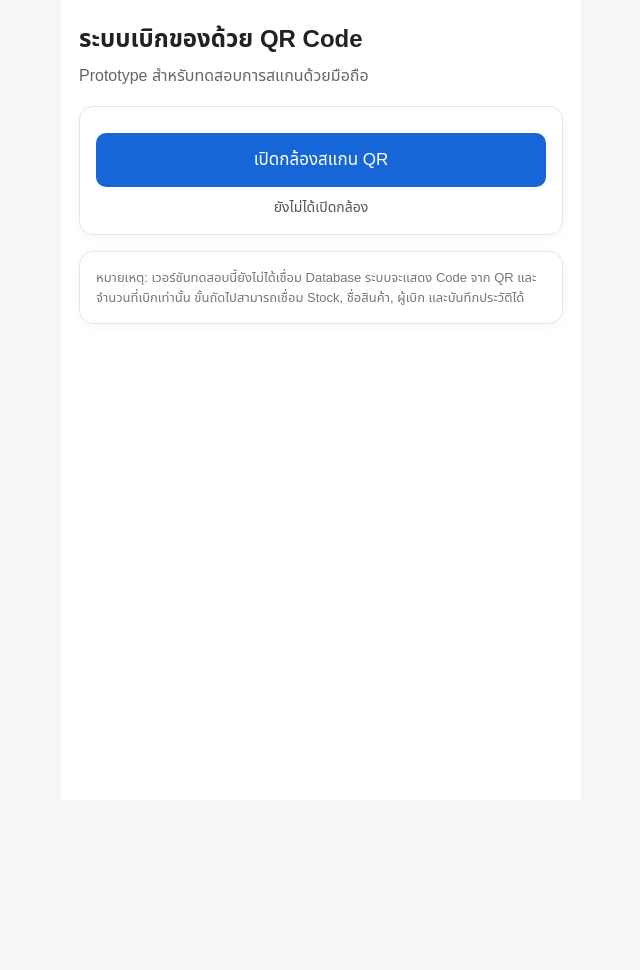
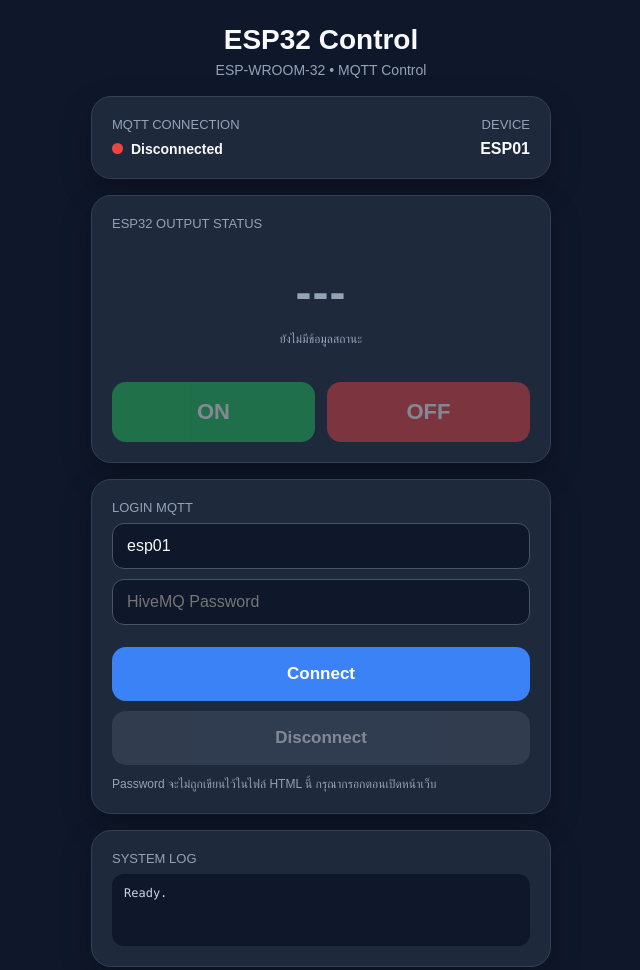
Before and after one commit to stdder123-maker/qr-stock-test, a plain HTML site: page index.html in a window 1280 px wide. Shown: the whole page, without its empty margins (319-959 px from the left). Before the commit the page ends 800 px from the top, so only its background shows below. Drawn offline with Linux system fonts and the light colour scheme.

Commit message:
Update index.html

```diff
--- a/index.html
+++ b/index.html
@@ -2,347 +2,394 @@
 <html lang="th">
 <head>
   <meta charset="UTF-8" />
-  <meta name="viewport" content="width=device-width, initial-scale=1.0" />
-  <title>ระบบเบิกของด้วย QR Code</title>
+  <meta name="viewport" content="width=device-width, initial-scale=1.0, viewport-fit=cover" />
+  <title>ESP32 Control</title>
 
-  <script src="https://unpkg.com/html5-qrcode"></script>
+  <script src="https://unpkg.com/mqtt/dist/mqtt.min.js"></script>
 
   <style>
-    * {
-      box-sizing: border-box;
-      font-family: Arial, "Noto Sans Thai", sans-serif;
-    }
-
+    * { box-sizing: border-box; }
     body {
       margin: 0;
-      background: #f4f6f8;
-      color: #222;
+      font-family: Arial, Tahoma, sans-serif;
+      background: #0f172a;
+      color: #f8fafc;
+      min-height: 100vh;
+      display: flex;
+      justify-content: center;
+      align-items: flex-start;
+      padding: 24px 16px;
     }
 
     .app {
-      max-width: 520px;
-      margin: 0 auto;
-      min-height: 100vh;
-      background: #fff;
-      padding: 18px;
+      width: 100%;
+      max-width: 460px;
     }
 
-    h1 {
-      margin: 4px 0 6px;
-      font-size: 24px;
-    }
-
-    .subtitle {
-      color: #666;
+    .title {
+      text-align: center;
       margin-bottom: 18px;
     }
 
-    .card {
-      background: #fff;
-      border: 1px solid #e2e6ea;
-      border-radius: 14px;
-      padding: 16px;
-      margin-bottom: 16px;
-      box-shadow: 0 2px 10px rgba(0,0,0,0.04);
+    .title h1 {
+      margin: 0 0 6px;
+      font-size: 28px;
     }
 
-    #reader {
-      width: 100%;
-      overflow: hidden;
-      border-radius: 12px;
+    .title p {
+      margin: 0;
+      color: #94a3b8;
+      font-size: 14px;
+    }
+
+    .card {
+      background: #1e293b;
+      border: 1px solid #334155;
+      border-radius: 20px;
+      padding: 20px;
+      margin-bottom: 16px;
+      box-shadow: 0 12px 30px rgba(0,0,0,.25);
+    }
+
+    .row {
+      display: flex;
+      align-items: center;
+      justify-content: space-between;
+      gap: 12px;
+    }
+
+    .label {
+      color: #94a3b8;
+      font-size: 13px;
+      margin-bottom: 8px;
+    }
+
+    .conn {
+      display: inline-flex;
+      align-items: center;
+      gap: 8px;
+      font-weight: bold;
+      font-size: 14px;
+    }
+
+    .dot {
+      width: 11px;
+      height: 11px;
+      border-radius: 50%;
+      background: #64748b;
+    }
+
+    .dot.online { background: #22c55e; }
+    .dot.offline { background: #ef4444; }
+    .dot.connecting { background: #f59e0b; }
+
+    .status-box {
+      text-align: center;
+      padding: 26px 10px 18px;
+    }
+
+    .status {
+      font-size: 48px;
+      font-weight: 800;
+      letter-spacing: 1px;
+      color: #94a3b8;
+    }
+
+    .status.on { color: #22c55e; }
+    .status.off { color: #ef4444; }
+    .status.other { color: #f59e0b; }
+
+    .buttons {
+      display: grid;
+      grid-template-columns: 1fr 1fr;
+      gap: 12px;
+      margin-top: 16px;
     }
 
     button {
+      border: 0;
+      border-radius: 14px;
+      padding: 17px 14px;
+      font-size: 22px;
+      font-weight: 800;
+      cursor: pointer;
+    }
+
+    button:disabled {
+      opacity: .45;
+      cursor: not-allowed;
+    }
+
+    .btn-on {
+      background: #22c55e;
+      color: white;
+    }
+
+    .btn-off {
+      background: #ef4444;
+      color: white;
+    }
+
+    .btn-connect {
       width: 100%;
-      border: none;
-      border-radius: 10px;
-      padding: 14px;
+      background: #3b82f6;
+      color: white;
       font-size: 17px;
-      cursor: pointer;
+      margin-top: 12px;
+    }
+
+    .btn-disconnect {
+      width: 100%;
+      background: #475569;
+      color: white;
+      font-size: 17px;
       margin-top: 10px;
     }
 
-    .primary {
-      background: #1666d8;
-      color: white;
+    input {
+      width: 100%;
+      border: 1px solid #475569;
+      background: #0f172a;
+      color: #f8fafc;
+      border-radius: 12px;
+      padding: 13px 14px;
+      font-size: 16px;
+      outline: none;
+      margin-bottom: 10px;
     }
 
-    .danger {
-      background: #e74c3c;
-      color: white;
+    input:focus {
+      border-color: #60a5fa;
     }
 
-    .success {
-      background: #1f9d55;
-      color: white;
-    }
-
-    .secondary {
-      background: #e9edf2;
-      color: #222;
-    }
-
-    .result-code {
-      font-size: 28px;
-      font-weight: bold;
-      color: #1666d8;
-      word-break: break-all;
-      padding: 8px 0 14px;
-    }
-
-    .label {
-      color: #666;
-      font-size: 14px;
-    }
-
-    .qty-box {
-      display: grid;
-      grid-template-columns: 60px 1fr 60px;
-      gap: 10px;
-      align-items: center;
+    .small {
+      font-size: 12px;
+      line-height: 1.5;
+      color: #94a3b8;
       margin-top: 10px;
     }
 
-    .qty-box button {
-      margin: 0;
-      font-size: 22px;
-      padding: 10px;
-    }
-
-    #qty {
-      width: 100%;
-      text-align: center;
-      font-size: 22px;
-      padding: 10px;
-      border: 1px solid #ccd2d8;
-      border-radius: 10px;
-    }
-
-    .hidden {
-      display: none;
-    }
-
-    .status {
-      margin-top: 10px;
-      font-size: 14px;
-      color: #555;
-      text-align: center;
-    }
-
-    .success-msg {
-      margin-top: 12px;
-      background: #eaf8ef;
-      border: 1px solid #bfe7cd;
+    .log {
+      background: #0f172a;
+      border-radius: 12px;
       padding: 12px;
-      border-radius: 10px;
-      color: #176b38;
-    }
-
-    .note {
-      font-size: 13px;
-      color: #777;
-      line-height: 1.5;
+      min-height: 72px;
+      font-family: Consolas, monospace;
+      font-size: 12px;
+      color: #cbd5e1;
+      white-space: pre-wrap;
+      overflow-wrap: anywhere;
     }
   </style>
 </head>
 
 <body>
   <div class="app">
-    <h1>ระบบเบิกของด้วย QR Code</h1>
-    <div class="subtitle">Prototype สำหรับทดสอบการสแกนด้วยมือถือ</div>
+
+    <div class="title">
+      <h1>ESP32 Control</h1>
+      <p>ESP-WROOM-32 • MQTT Control</p>
+    </div>
 
     <div class="card">
-      <div id="reader"></div>
-
-      <button id="startBtn" class="primary" onclick="startScanner()">
-        เปิดกล้องสแกน QR
-      </button>
-
-      <button id="stopBtn" class="danger hidden" onclick="stopScanner()">
-        ปิดกล้อง
-      </button>
-
-      <div id="scanStatus" class="status">
-        ยังไม่ได้เปิดกล้อง
+      <div class="row">
+        <div>
+          <div class="label">MQTT CONNECTION</div>
+          <div class="conn">
+            <span id="connDot" class="dot"></span>
+            <span id="connText">Disconnected</span>
+          </div>
+        </div>
+        <div style="text-align:right">
+          <div class="label">DEVICE</div>
+          <strong>ESP01</strong>
+        </div>
       </div>
     </div>
 
-    <div id="resultCard" class="card hidden">
-      <div class="label">QR Code ที่อ่านได้</div>
-      <div id="resultCode" class="result-code">-</div>
+    <div class="card">
+      <div class="label">ESP32 OUTPUT STATUS</div>
 
-      <div class="label">จำนวนเบิก</div>
-      <div class="qty-box">
-        <button class="secondary" onclick="changeQty(-1)">−</button>
-        <input id="qty" type="number" min="1" value="1" />
-        <button class="secondary" onclick="changeQty(1)">+</button>
+      <div class="status-box">
+        <div id="status" class="status">---</div>
+        <div id="lastUpdate" class="small">ยังไม่มีข้อมูลสถานะ</div>
       </div>
 
-      <button class="success" onclick="confirmIssue()">
-        ยืนยันการเบิก
-      </button>
-
-      <button class="secondary" onclick="scanAgain()">
-        สแกนรายการใหม่
-      </button>
-
-      <div id="confirmMessage"></div>
+      <div class="buttons">
+        <button id="onBtn" class="btn-on" onclick="sendCommand('ON')" disabled>ON</button>
+        <button id="offBtn" class="btn-off" onclick="sendCommand('OFF')" disabled>OFF</button>
+      </div>
     </div>
 
     <div class="card">
-      <div class="note">
-        หมายเหตุ: เวอร์ชันทดสอบนี้ยังไม่ได้เชื่อม Database
-        ระบบจะแสดง Code จาก QR และจำนวนที่เบิกเท่านั้น
-        ขั้นถัดไปสามารถเชื่อม Stock, ชื่อสินค้า, ผู้เบิก และบันทึกประวัติได้
+      <div class="label">LOGIN MQTT</div>
+
+      <input id="username" type="text" value="esp01" autocomplete="username" placeholder="Username">
+      <input id="password" type="password" autocomplete="current-password" placeholder="HiveMQ Password">
+
+      <button id="connectBtn" class="btn-connect" onclick="connectMQTT()">Connect</button>
+      <button id="disconnectBtn" class="btn-disconnect" onclick="disconnectMQTT()" disabled>Disconnect</button>
+
+      <div class="small">
+        Password จะไม่ถูกเขียนไว้ในไฟล์ HTML นี้ กรุณากรอกตอนเปิดหน้าเว็บ
       </div>
     </div>
+
+    <div class="card">
+      <div class="label">SYSTEM LOG</div>
+      <div id="log" class="log">Ready.</div>
+    </div>
+
   </div>
 
-  <script>
-    let html5QrCode = null;
-    let currentCode = "";
-    let scanning = false;
+<script>
+  const MQTT_HOST = "380dfaf330224340913625c3fd2802b8.s1.eu.hivemq.cloud";
+  const MQTT_PORT = 8884;
 
-    async function startScanner() {
-      if (scanning) return;
+  const COMMAND_TOPIC = "factory/esp01/command";
+  const STATUS_TOPIC  = "factory/esp01/status";
 
-      document.getElementById("scanStatus").innerText = "กำลังเปิดกล้อง...";
+  let client = null;
 
-      try {
-        html5QrCode = new Html5Qrcode("reader");
+  function log(message) {
+    const now = new Date().toLocaleTimeString();
+    const el = document.getElementById("log");
+    el.textContent = `[${now}] ${message}\n` + el.textContent;
+  }
 
-        const cameras = await Html5Qrcode.getCameras();
+  function setConnection(state, text) {
+    const dot = document.getElementById("connDot");
+    const label = document.getElementById("connText");
 
-        if (!cameras || cameras.length === 0) {
-          throw new Error("ไม่พบกล้อง");
-        }
+    dot.className = "dot " + state;
+    label.textContent = text;
 
-        let cameraId = cameras[0].id;
+    const connected = state === "online";
+    document.getElementById("onBtn").disabled = !connected;
+    document.getElementById("offBtn").disabled = !connected;
+    document.getElementById("connectBtn").disabled = connected || state === "connecting";
+    document.getElementById("disconnectBtn").disabled = !connected;
+  }
 
-        // พยายามเลือกกล้องหลัง
-        const backCamera = cameras.find(cam =>
-          /back|rear|environment/i.test(cam.label)
-        );
+  function setStatus(message) {
+    const status = document.getElementById("status");
+    const msg = message.trim().toUpperCase();
 
-        if (backCamera) {
-          cameraId = backCamera.id;
-        }
+    status.textContent = msg;
 
-        await html5QrCode.start(
-          cameraId,
-          {
-            fps: 10,
-            qrbox: { width: 250, height: 250 }
-          },
-          onScanSuccess,
-          onScanFailure
-        );
-
-        scanning = true;
-        document.getElementById("startBtn").classList.add("hidden");
-        document.getElementById("stopBtn").classList.remove("hidden");
-        document.getElementById("scanStatus").innerText = "พร้อมสแกน QR Code";
-      } catch (err) {
-        console.error(err);
-        document.getElementById("scanStatus").innerText =
-          "เปิดกล้องไม่ได้: " + err.message;
-      }
+    if (msg === "ON") {
+      status.className = "status on";
+    } else if (msg === "OFF") {
+      status.className = "status off";
+    } else {
+      status.className = "status other";
     }
 
-    function onScanSuccess(decodedText) {
-      if (!decodedText) return;
+    document.getElementById("lastUpdate").textContent =
+      "อัปเดตล่าสุด: " + new Date().toLocaleString();
+  }
 
-      currentCode = decodedText;
+  function connectMQTT() {
+    const username = document.getElementById("username").value.trim();
+    const password = document.getElementById("password").value;
 
-      document.getElementById("resultCode").innerText = currentCode;
-      document.getElementById("resultCard").classList.remove("hidden");
-      document.getElementById("confirmMessage").innerHTML = "";
-      document.getElementById("qty").value = 1;
-
-      if (navigator.vibrate) {
-        navigator.vibrate(150);
-      }
-
-      stopScanner();
+    if (!username || !password) {
+      alert("กรุณาใส่ Username และ Password");
+      return;
     }
 
-    function onScanFailure(error) {
-      // ไม่ต้องแสดง error ทุก frame
+    if (client && client.connected) {
+      return;
     }
 
-    async function stopScanner() {
-      if (!html5QrCode || !scanning) {
-        document.getElementById("startBtn").classList.remove("hidden");
-        document.getElementById("stopBtn").classList.add("hidden");
-        return;
+    setConnection("connecting", "Connecting...");
+    log("Connecting to HiveMQ Cloud...");
+
+    const url = `wss://${MQTT_HOST}:${MQTT_PORT}/mqtt`;
+
+    client = mqtt.connect(url, {
+      username: username,
+      password: password,
+      clientId: "WebDashboard_" + Math.random().toString(16).slice(2, 10),
+      clean: true,
+      connectTimeout: 10000,
+      reconnectPeriod: 3000
+    });
+
+    client.on("connect", function () {
+      setConnection("online", "Connected");
+      log("MQTT connected.");
+
+      client.subscribe(STATUS_TOPIC, { qos: 0 }, function(err) {
+        if (err) {
+          log("Subscribe error: " + err.message);
+        } else {
+          log("Subscribed: " + STATUS_TOPIC);
+        }
+      });
+    });
+
+    client.on("message", function(topic, payload) {
+      const message = payload.toString();
+      log(`RX ${topic}: ${message}`);
+
+      if (topic === STATUS_TOPIC) {
+        setStatus(message);
       }
+    });
 
-      try {
-        await html5QrCode.stop();
-        await html5QrCode.clear();
-      } catch (err) {
-        console.log(err);
+    client.on("reconnect", function() {
+      setConnection("connecting", "Reconnecting...");
+      log("MQTT reconnecting...");
+    });
+
+    client.on("offline", function() {
+      setConnection("offline", "Offline");
+      log("MQTT offline.");
+    });
+
+    client.on("close", function() {
+      if (!client || !client.connected) {
+        setConnection("offline", "Disconnected");
       }
+    });
 
-      scanning = false;
-      document.getElementById("startBtn").classList.remove("hidden");
-      document.getElementById("stopBtn").classList.add("hidden");
-      document.getElementById("scanStatus").innerText = "หยุดสแกนแล้ว";
+    client.on("error", function(err) {
+      setConnection("offline", "Error");
+      log("MQTT error: " + err.message);
+    });
+  }
+
+  function disconnectMQTT() {
+    if (client) {
+      client.end(true);
+      client = null;
     }
 
-    function changeQty(delta) {
-      const qtyInput = document.getElementById("qty");
-      let qty = parseInt(qtyInput.value || "1", 10);
-      qty += delta;
+    setConnection("offline", "Disconnected");
+    log("Disconnected manually.");
+  }
 
-      if (qty < 1) qty = 1;
-
-      qtyInput.value = qty;
+  function sendCommand(command) {
+    if (!client || !client.connected) {
+      alert("MQTT ยังไม่ได้เชื่อมต่อ");
+      return;
     }
 
-    function confirmIssue() {
-      const qty = parseInt(document.getElementById("qty").value || "1", 10);
+    client.publish(COMMAND_TOPIC, command, {
+      qos: 0,
+      retain: false
+    }, function(err) {
+      if (err) {
+        log("Publish error: " + err.message);
+      } else {
+        log(`TX ${COMMAND_TOPIC}: ${command}`);
+      }
+    });
+  }
 
-      if (!currentCode) {
-        alert("กรุณาสแกน QR Code ก่อน");
-        return;
-      }
+  setConnection("offline", "Disconnected");
+</script>
 
-      if (!qty || qty < 1) {
-        alert("จำนวนเบิกต้องมากกว่า 0");
-        return;
-      }
-
-      const now = new Date().toLocaleString("th-TH");
-
-      document.getElementById("confirmMessage").innerHTML = `
-        <div class="success-msg">
-          บันทึกตัวอย่างสำเร็จ<br>
-          <strong>Code:</strong> ${escapeHtml(currentCode)}<br>
-          <strong>จำนวน:</strong> ${qty}<br>
-          <strong>เวลา:</strong> ${now}
-        </div>
-      `;
-
-      console.log({
-        code: currentCode,
-        qty: qty,
-        timestamp: new Date().toISOString()
-      });
-    }
-
-    async function scanAgain() {
-      currentCode = "";
-      document.getElementById("resultCard").classList.add("hidden");
-      document.getElementById("confirmMessage").innerHTML = "";
-      await startScanner();
-    }
-
-    function escapeHtml(text) {
-      const div = document.createElement("div");
-      div.innerText = text;
-      return div.innerHTML;
-    }
-  </script>
 </body>
 </html>
```
